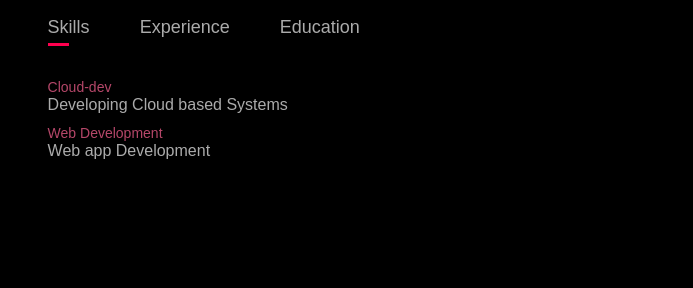
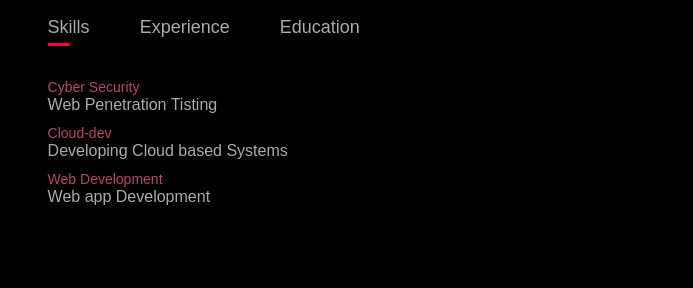
Before and after one commit to EltayebGhandiAbdelgadir/MY_Main_Portfolio, a plain HTML site: page index.html in a window 1280 px wide. Shown: the part 1052-1340 px from the top of the page, 490-1183 px from the left. Drawn offline with Linux system fonts and the light colour scheme.

Commit message:
Update index.html

```diff
--- a/index.html
+++ b/index.html
@@ -50,6 +50,7 @@
                     </div>
                     <div class="tab-contents active-tab" id="skills">
                         <ul>
+                            <li><span>Cyber Security</span><br>Web Penetration Tisting</li>
                             <li><span>Cloud-dev</span><br>Developing Cloud based Systems</li>
                             <li><span>Web Development</span><br>Web app Development</li>
                         </ul>
```
